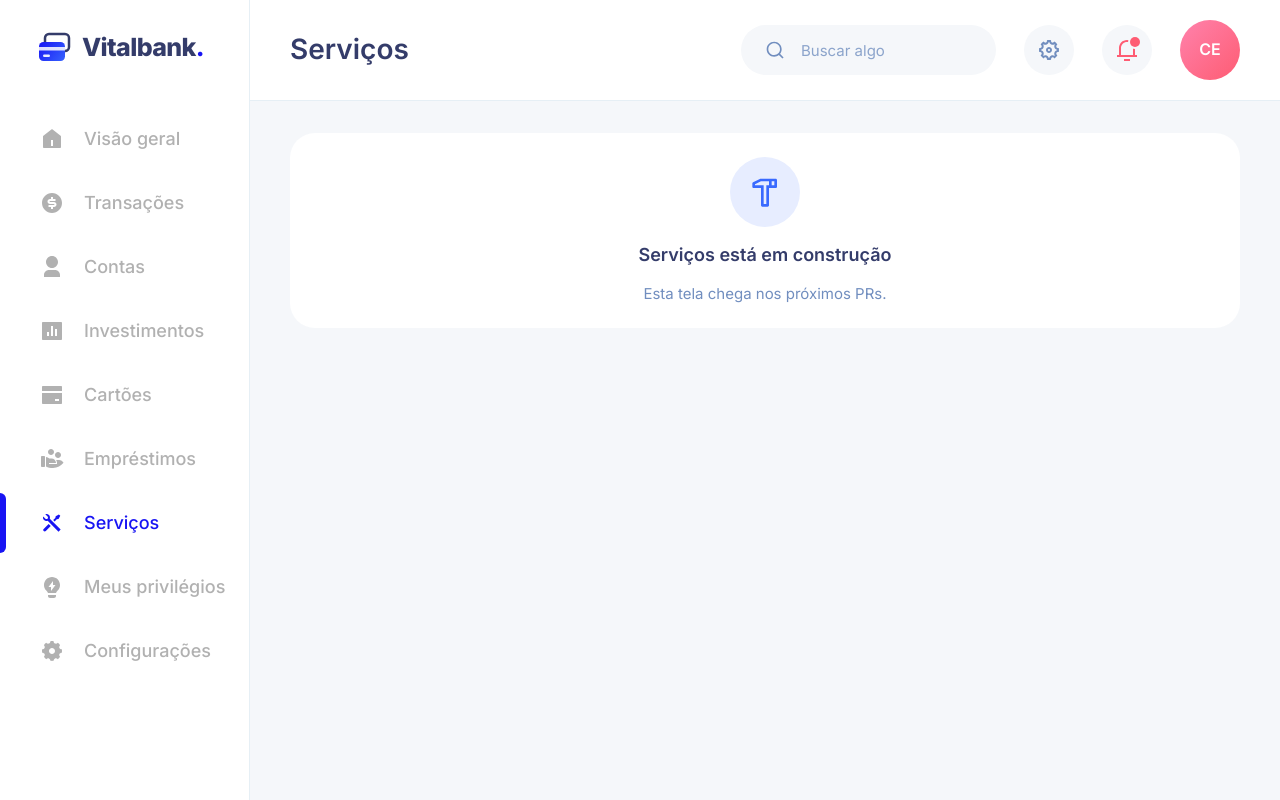
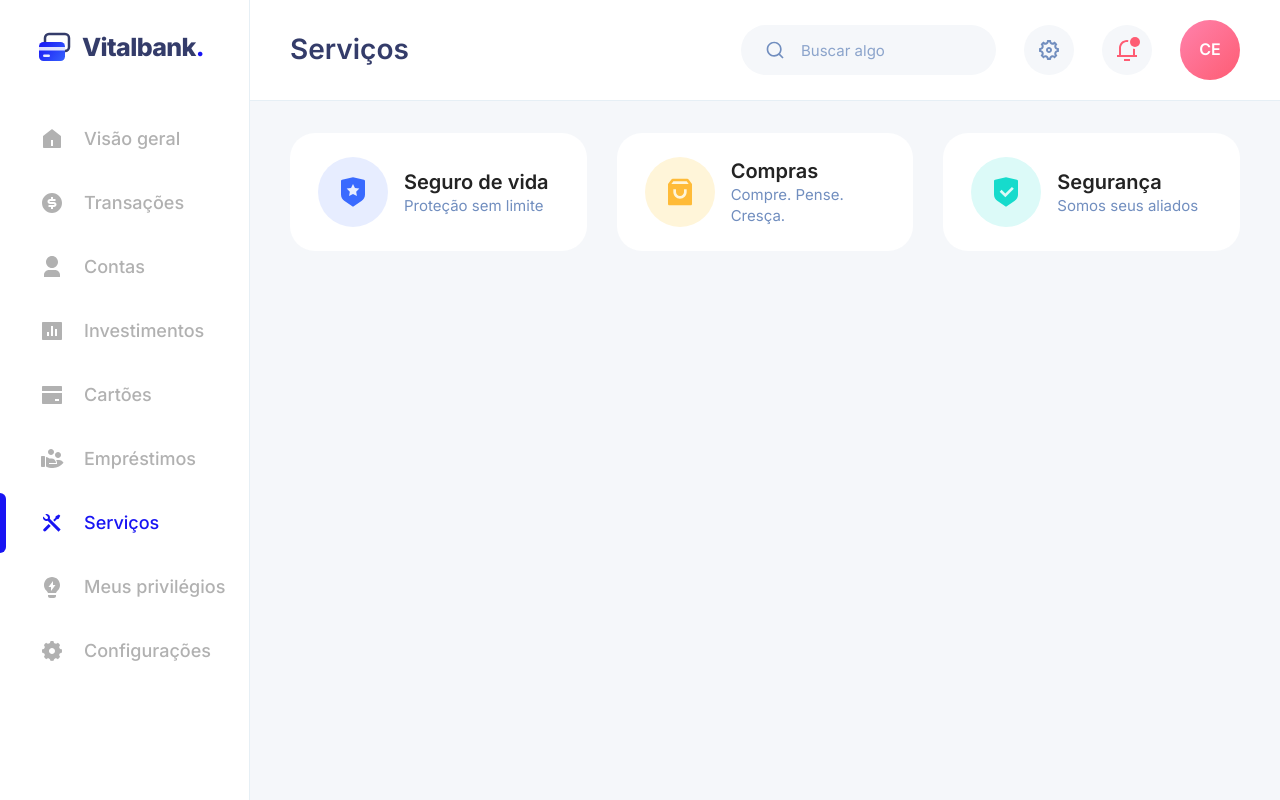
Before and after one commit to VictorNascimento14/Vitalbank, a Next.js app: page /servicos in a window 1280 px wide. Built offline with nearby package versions, Linux system fonts and the light colour scheme.

Commit message:
feat(servicos): três serviços em destaque no topo da tela (#140)

```diff
--- a/src/app/(painel)/servicos/page.tsx
+++ b/src/app/(painel)/servicos/page.tsx
@@ -1,5 +1,9 @@
-import { EmBreve } from "@/ui";
+import { DestaquesDeServicos } from "@/telas/servicos/DestaquesDeServicos";
 
 export default function Servicos() {
-  return <EmBreve tela="Serviços" />;
+  return (
+    <div className="grid grid-cols-1 gap-6 lg:gap-[30px]">
+      <DestaquesDeServicos />
+    </div>
+  );
 }
--- /dev/null
+++ b/src/telas/servicos/DestaquesDeServicos.tsx
@@ -0,0 +1,36 @@
+import { RiShieldCheckFill, RiShieldStarFill, RiShoppingBag3Fill } from "@remixicon/react";
+import type { ReactNode } from "react";
+import { PastilhaDeIcone, type Tom } from "@/ui";
+import { Escalonado, ItemEscalonado } from "@/ui/movimento";
+
+const DESTAQUES: { titulo: string; detalhe: string; tom: Tom; icone: ReactNode }[] = [
+  { titulo: "Seguro de vida", detalhe: "Proteção sem limite", tom: "azul", icone: <RiShieldStarFill /> },
+  { titulo: "Compras", detalhe: "Compre. Pense. Cresça.", tom: "amarelo", icone: <RiShoppingBag3Fill /> },
+  { titulo: "Segurança", detalhe: "Somos seus aliados", tom: "turquesa", icone: <RiShieldCheckFill /> },
+];
+
+/** Os três serviços em destaque no topo da tela (kit: Life Insurance, Shopping, Safety). */
+export function DestaquesDeServicos() {
+  return (
+    <section aria-label="Serviços em destaque">
+      <Escalonado
+        como="ul"
+        className="-mx-6 flex snap-x snap-mandatory gap-4 overflow-x-auto px-6 pb-2 md:mx-0 md:grid md:grid-cols-3 md:gap-6 md:overflow-visible md:px-0 xl:gap-[30px] [scrollbar-width:none]"
+      >
+        {DESTAQUES.map((d) => (
+          <ItemEscalonado key={d.titulo} como="li" className="w-[230px] shrink-0 snap-start md:w-auto">
+            <div className="group flex h-full items-center gap-4 rounded-cartao bg-superficie px-5 py-5 transition-[translate,box-shadow] duration-300 ease-saida hover:-translate-y-1 hover:shadow-cartao md:px-7 md:py-6">
+              <PastilhaDeIcone tom={d.tom} tamanho="fluido">
+                {d.icone}
+              </PastilhaDeIcone>
+              <div className="min-w-0">
+                <p className="text-rotulo font-semibold text-tinta-forte md:text-menu xl:text-destaque">{d.titulo}</p>
+                <p className="text-legenda text-tinta-suave md:text-rotulo">{d.detalhe}</p>
+              </div>
+            </div>
+          </ItemEscalonado>
+        ))}
+      </Escalonado>
+    </section>
+  );
+}
```
Also changed, not shown: 1 other file (tests, documents, lock files or other folders).
